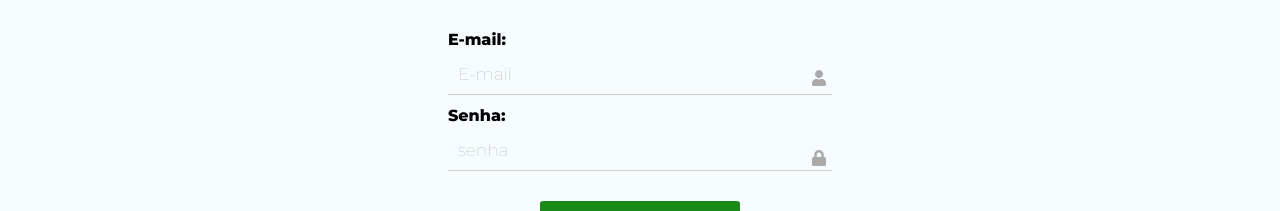
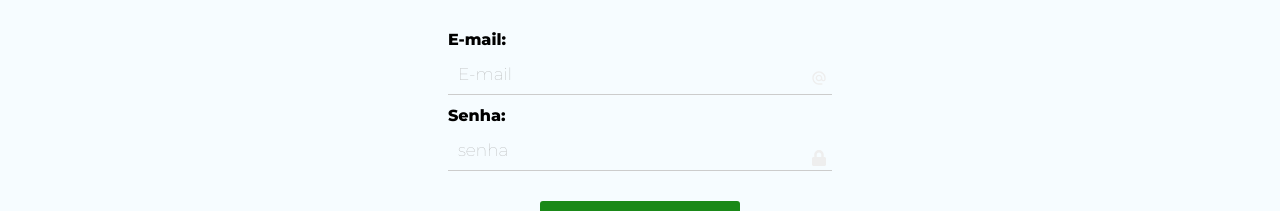
Before and after one commit to jbcodex/reactjs, a React (Vite) app in the folder undercode/: page /login in a window 1280 px wide. Shown: the part 195-406 px from the top of the page. Built offline with nearby package versions, Linux system fonts and the light colour scheme; no server answers.

Commit message:
ícones dinâmicos no formulário de login

```diff
--- a/undercode/src/components/Navbar.jsx
+++ b/undercode/src/components/Navbar.jsx
@@ -12,7 +12,7 @@ import { useAutValue } from "../context/AuthContext";
 import styles from "./Navbar.module.css";
 
 const Navbar = () => {
-  const { user, displayname } = useAutValue();
+  const { user } = useAutValue();
 
   const {logout} = userAuthentication()
 
@@ -105,7 +105,7 @@ const Navbar = () => {
                 Criar Post
               </NavLink>
             </li>
-                <li>{displayname}</li>
+
             <li>
               <button style={{color:"#fff"}} onClick={logout}>
                 <FaSignOutAlt
--- a/undercode/src/hooks/userAuthentication.jsx
+++ b/undercode/src/hooks/userAuthentication.jsx
@@ -14,7 +14,6 @@ import { useState, useEffect } from "react";
 
 //Exportação do hook de configurações
 export const userAuthentication = () => {
-
   //declaração das constantes
   const [error, setError] = useState(null);
   const [loading, setLoading] = useState(null);
@@ -30,8 +29,6 @@ export const userAuthentication = () => {
       return;
     }
   }
-
-
   //Função para criar um usuário que recebe dados
   const createUser = async (data) => {
     checkIfIsCancelled();
@@ -46,7 +43,7 @@ export const userAuthentication = () => {
       );
 
       await updateProfile(user, {
-        displayName: data.displayName
+        displayName: data.displayName,
       });
 
       setLoading(false);
@@ -74,18 +71,25 @@ export const userAuthentication = () => {
       setError(systemErrorMessage);
     }
   };
-
+  //Chama signOut do firebase para deslogar
   const logout = () => {
     checkIfIsCancelled();
     signOut(auth);
   };
 
+  //Função para logar o usuário recebendo login(data)
   const login = async (data) => {
     checkIfIsCancelled();
     setLoading(true);
     setError(false);
     try {
-      await signInWithEmailAndPassword(auth, data.email, data.password);
+      const u = await signInWithEmailAndPassword(
+        auth,
+        data.email,
+        data.password
+      );
+
+
     } catch (error) {
       let systemErrorMessage;
       if (error.message.includes("auth/invalid-credential")) {
@@ -111,6 +115,6 @@ export const userAuthentication = () => {
     loading,
     success,
     logout,
-    login
+    login,
   };
 };
--- a/undercode/src/pages/Login/Login.jsx
+++ b/undercode/src/pages/Login/Login.jsx
@@ -1,11 +1,14 @@
 import { useState, useEffect } from "react";
 import { userAuthentication } from "../../hooks/userAuthentication";
 import { FaLock, FaUser } from "react-icons/fa";
+import { MdAlternateEmail } from "react-icons/md";
 import styles from "./Login.module.css";
 const Login = () => {
   const [email, setEmail] = useState("");
   const [password, setPassword] = useState("");
   const [error, setError] = useState("");
+  const [colorMail, setColorMail] = useState(false)
+  const [colorPass, setColorPass] = useState(false)
 
   const {
     login,
@@ -36,20 +39,21 @@ const Login = () => {
     <div className={styles.login}>
       <h1>Login</h1>
       <p>Entre para criar postagens!</p>
-      <form onSubmit={handleSubmit}>
+      <form onSubmit={handleSubmit} autoComplete="off">
         <label>
           <span>E-mail: </span>
-          <FaUser
+          <MdAlternateEmail
             style={{
               position:"absolute",
               top:"265px",
               right:"35%",
-              color: "#aaa",
+              color: colorMail ? "#aaa" : "#eee",
               fontSize: "1em",
               marginBottom: "-2px",
               marginRight: "5px",
               cursor:"pointer",
-              backgroundColor:"transparent"
+              backgroundColor:"transparent",
+              transition:".2s"
             }}
 
           />
@@ -59,6 +63,7 @@ const Login = () => {
             placeholder="E-mail"
             value={email}
             onChange={(e) => setEmail(e.target.value)}
+            onFocus={()=>(setColorMail(true), password == "" ? setColorPass(false) : null)}
             required
 
           />
@@ -70,12 +75,13 @@ const Login = () => {
               position:"absolute",
               top:"345px",
               right:"35%",
-              color: "#aaa",
+              color: colorPass ? "#aaa" : "#eee",
               fontSize: "1em",
               marginBottom: "-2px",
               marginRight: "5px",
               cursor:"pointer",
-              backgroundColor:"transparent"
+              backgroundColor:"transparent",
+              transition:".2s"
             }}
 
           />
@@ -85,6 +91,7 @@ const Login = () => {
             placeholder="senha"
             value={password}
             onChange={(e) => setPassword(e.target.value)}
+            onFocus={()=>(setColorPass(true), email == "" ? setColorMail(false) : null)}
             required
 
           />
```
Also changed, not shown: undercode/src/App.jsx (+6 -4 lines).
